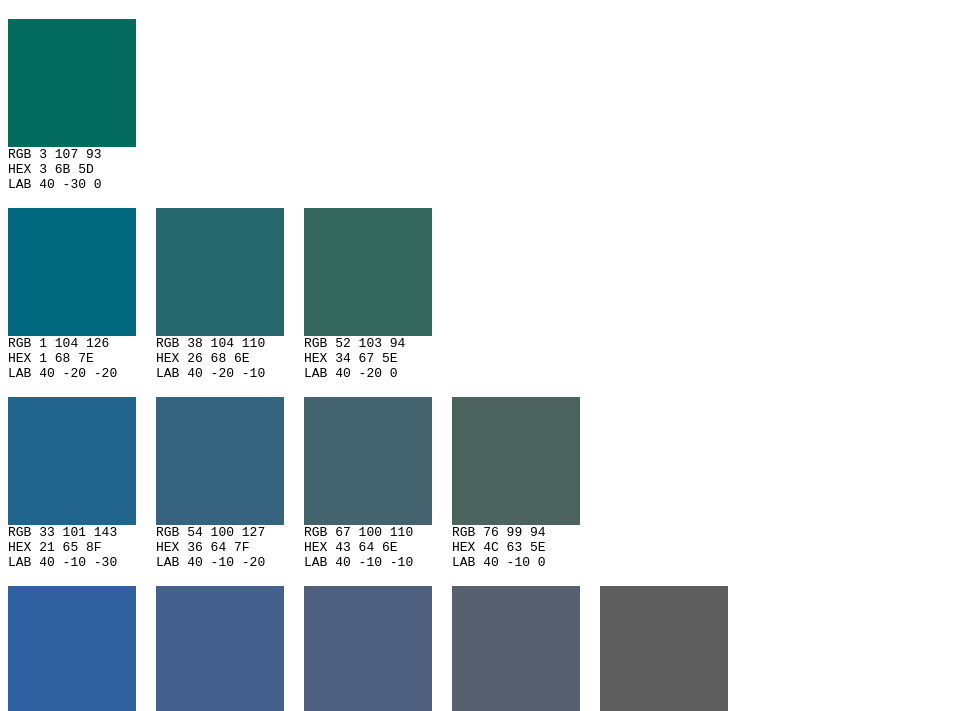
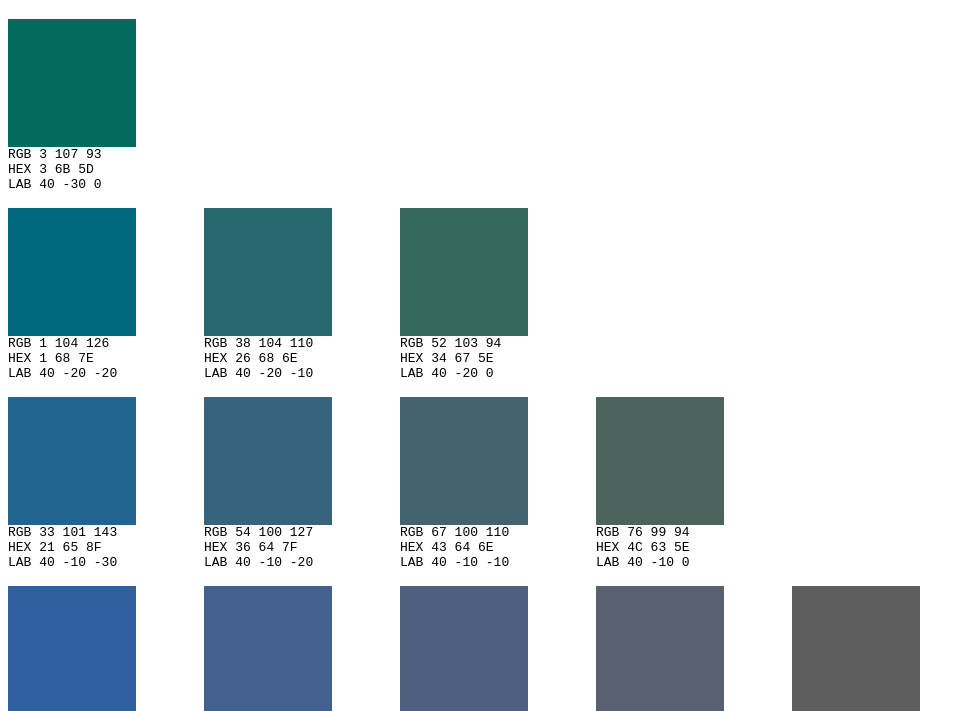
Before and after one commit to axelpale/color-cards, a website built with webpack: page index.html in a window 1280 px wide. Shown: the part 61-772 px from the top of the page, without its empty margins (0-975 px from the left). Built offline with nearby package versions, Linux system fonts and the light colour scheme.

Commit message:
More space

```diff
--- a/src/style.css
+++ b/src/style.css
@@ -1,7 +1,7 @@
 .color {
   display: inline-block;
   margin-bottom: 1rem;
-  margin-right: 1rem;
+  margin-right: 4rem;
 }
 
 .color-box {
```
